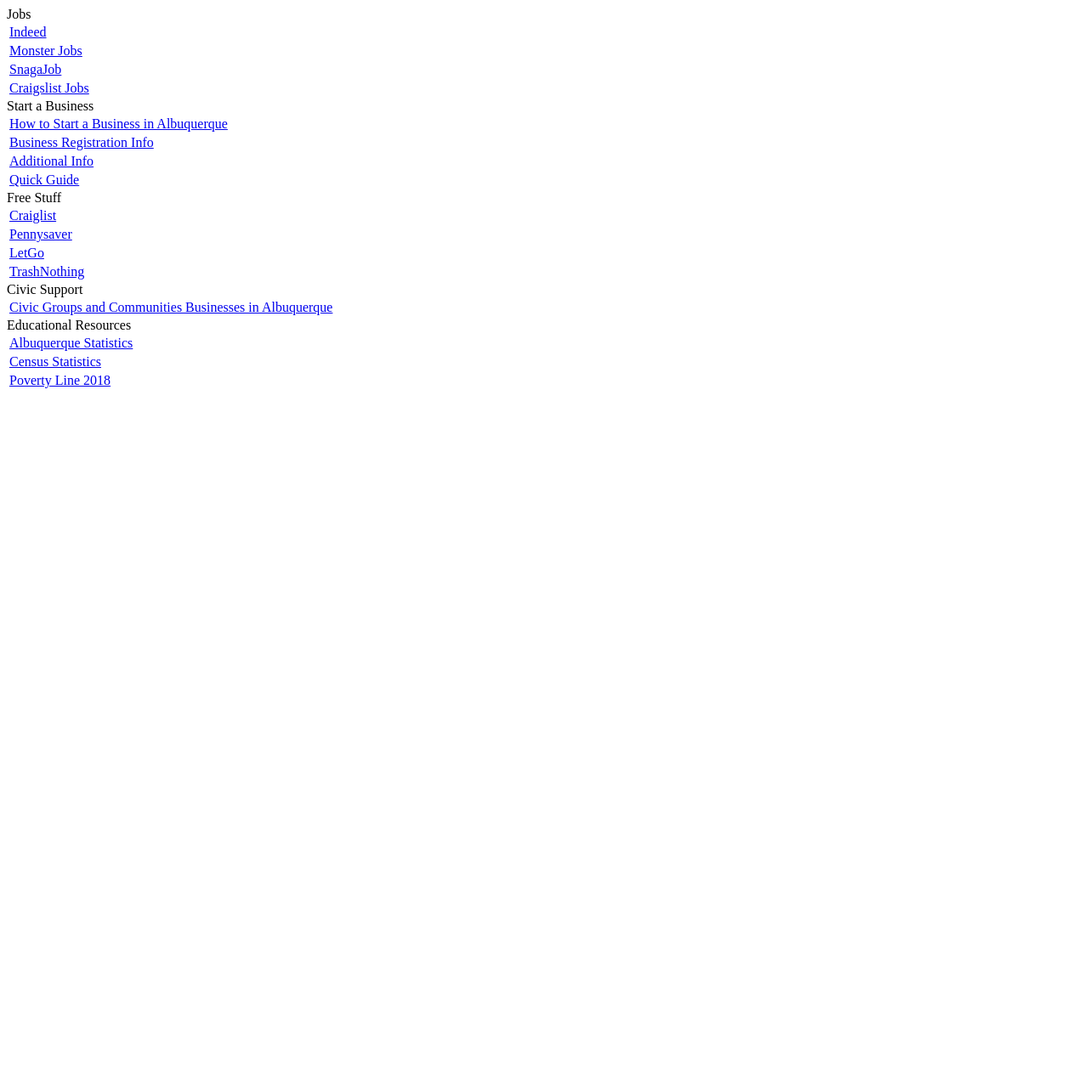
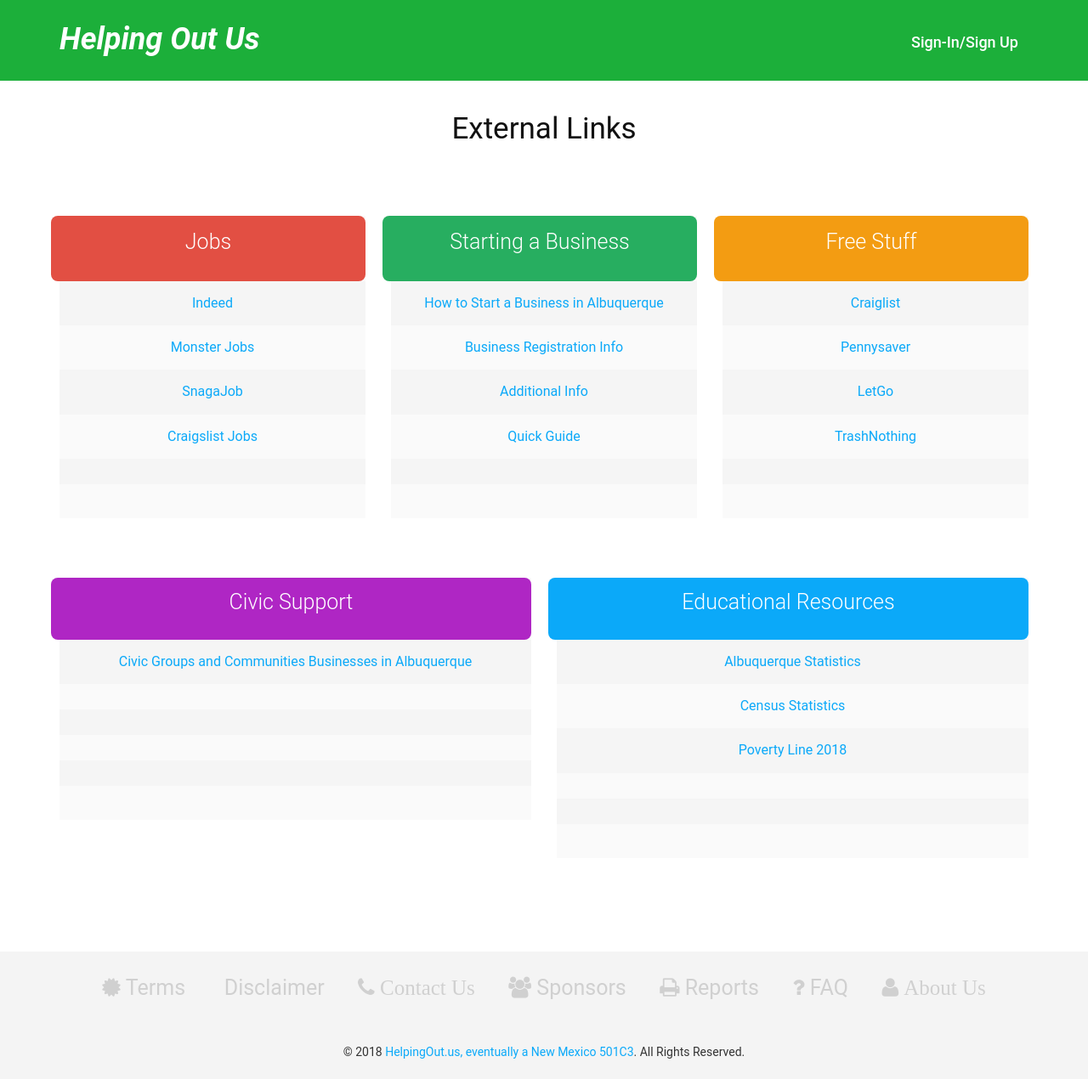
Before and after one commit to agauba5/DDCH4ABQ, a PHP site: page /resources.php in a window 1280 px wide. Shown: the whole page at 85% size. Before the commit the page ends 457 px from the top, so only its background shows below. Run offline with PHP 8.4, Linux system fonts and the light colour scheme.

Commit message:
copied code

```diff
--- a/assets/css/style.css
+++ b/assets/css/style.css
@@ -552,7 +552,7 @@ figure.effect-chico:hover img {
 
 .pricing-area .heading-four,
 .pricing-area .price-four .plan-action .btn-primary {
-  background: #0BA9F9;
+  background: #AF26C4;
 }
 
 .pricing-area .heading-five,
--- a/resources.php
+++ b/resources.php
@@ -1,94 +1,124 @@
-<html>
-    <title>
-        Resources
-    </title>
-    <body>
+<?php
+// Helping out site Index
+// All Rights Reserved, (c) 2018, Anas Gauba, Abdul Gauba, Nathan Schaefer, R. Bruce Pitt
 
+if (!isset($lowerLevel))
+    $lowerLevel = '';
 
-        <table>
-            Jobs
-            <tr>
-                <td><a href="https://www.indeed.com/l-Albuquerque,-NM-jobs.html">Indeed</a></td>
-            </tr>
-            <tr>
-                <td><a href="https://www.monster.com/jobs/l-albuquerque,-nm.aspx">
-                     Monster Jobs</a></td>
-            </tr>
-            <tr>
-                <td><a href="https://www.snagajob.com/job-search/w-albuquerque,+nm">
-                     SnagaJob</a></td>
-            </tr>
-            <tr>
-                <td><a href="https://albuquerque.craigslist.org/">
-                     Craigslist Jobs</a></td>
-            </tr>
+require_once $lowerLevel . 'assets/inc/standard_open.inc.php';
+require_once $lowerLevel . 'assets/inc/standard_header.inc.php';
+?>
 
-        </table>
+<body>
+  <div id="pricing">
+    <div class="container">
+      <div class="text-center">
+        <h3>External Links</h3>
+        <p></p>
+      </div>
 
-        <table>
-            Start a Business
-            <tr>
-              <td><a href="https://www.cabq.gov/economicdevelopment/business-owners/how-to-start-a-business">
-                   How to Start a Business in Albuquerque</a></td>
-            </tr>
-            <tr>
-                <td><a href="https://www.cabq.gov/planning/business-registration-information">
-                     Business Registration Info</a></td>
-            </tr>
-            <tr>
-                <td><a href="http://www.abqchamber.com/Start_a_business.aspx">
-                     Additional Info</a></td>
-            </tr>
-            <tr>
-                <td><a href="https://www.abqjournal.com/992107/quick-guide-to-starting-a-new-business-in-nm.html">
-                     Quick Guide</a></td>
-            </tr>
-        </table>
+      <div class="pricing-area text-center">
+        <div class="row">
+          <div class="col-sm-4 plan price-one wow fadeInDown" data-wow-offset="0" data-wow-delay="0.2s">
+            <ul>
+              <li class="heading-one">
+                <h2>Jobs</h2>
+              </li>
+              <li><a href="https://www.indeed.com/l-Albuquerque,-NM-jobs.html">Indeed</a></li>
+              <li><a href="https://www.monster.com/jobs/l-albuquerque,-nm.aspx">
+                     Monster Jobs</a></li>
+              <li><a href="https://www.snagajob.com/job-search/w-albuquerque,+nm">
+                     SnagaJob</a></li>
+              <li><a href="https://albuquerque.craigslist.org/">
+                     Craigslist Jobs</a></li>
+                     <li></li>
+              <li class="plan-action">
+              </li>
+            </ul>
+          </div>
 
-        <table>
-            Free Stuff
-            <tr>
-                <td><a href="https://albuquerque.craigslist.org/search/zip">
-                        Craiglist</a></td>
-            </tr>
-            <tr>
-                        <td><a href="https://www.pennysaverusa.com/classifieds/merchandise/free-stuff/usa/new-mexico/bernalillo/albuquerque/#!/albuquerque-albuquerque/bernalillo-bernalillo/classifieds-classifieds/free-stuff/https:-https:/merchandise-merchandise/new-mexico/radius-2/usa-usa/www.pennysaverusa.com-www.pennysaverusa.com/">
-                             Pennysaver</a></td>
-            </tr>
-            <tr>
-                <td><a href="https://us.letgo.com/en/i/free-stuff_b19c6af1-a61e-4793-8722-11bcd067436a">
-                     LetGo</a></td>
-            </tr>
-            <tr>
-                <td><a href="https://trashnothing.com/albuquerque-freecycle">
-                     TrashNothing</a></td>
-            </tr>
+          <div class="col-sm-4 plan price-two wow fadeInDown" data-wow-offset="0" data-wow-delay="0.6s">
+            <ul>
+              <li class="heading-two">
+                <h2>Starting a Business</h2>
+              </li>
+              <li><a href="https://www.cabq.gov/economicdevelopment/business-owners/how-to-start-a-business">
+                   How to Start a Business in Albuquerque</a></li>
+              <li><a href="https://www.cabq.gov/planning/business-registration-information">
+                     Business Registration Info</a></li>
+              <li><a href="http://www.abqchamber.com/Start_a_business.aspx">
+                     Additional Info</a></li>
+              <li><a href="https://www.abqjournal.com/992107/quick-guide-to-starting-a-new-business-in-nm.html">
+                     Quick Guide</a></li>
+              <li></li>
+              <li class="plan-action">
+              </li>
+            </ul>
+          </div>
 
-        </table>
+          <div class="col-sm-4 plan price-three wow fadeInDown" data-wow-offset="0" data-wow-delay="0.9s">
+            <ul>
+              <li class="heading-three">
+                <h2>Free Stuff</h2>
+              </li>
+              <li><a href="https://albuquerque.craigslist.org/search/zip">
+                        Craiglist</a></li>
+              <li><a href="https://www.pennysaverusa.com/classifieds/merchandise/free-stuff/usa/new-mexico/bernalillo/albuquerque/#!/albuquerque-albuquerque/bernalillo-bernalillo/classifieds-classifieds/free-stuff/https:-https:/merchandise-merchandise/new-mexico/radius-2/usa-usa/www.pennysaverusa.com-www.pennysaverusa.com/">
+                             Pennysaver</a></li>
+              <li><a href="https://us.letgo.com/en/i/free-stuff_b19c6af1-a61e-4793-8722-11bcd067436a">
+                     LetGo</a></li>
+              <li><a href="https://trashnothing.com/albuquerque-freecycle">
+                     TrashNothing</a></li>
+              <li></li>
+              <li class="plan-action">
+              </li>
+            </ul>
+          </div>
 
-        <table>
-            Civic Support
-            <tr>
-                        <td><a href="https://www.alignable.com/albuquerque-nm/directory/alpha/civic-groups-and-communities">
-                             Civic Groups and Communities Businesses in Albuquerque</a></td>
-            </tr>
-        </table>
+          <div class="col-sm-6 plan price-four wow fadeInLeft">
+            <ul>
+              <li class="heading-four">
+                <h2>Civic Support</h2>
+              </li>
+              <li><a href="https://www.alignable.com/albuquerque-nm/directory/alpha/civic-groups-and-communities">
+                             Civic Groups and Communities Businesses in Albuquerque</a></li>
+              <li></li>
+              <li></li>
+              <li></li>
+              <li></li>
+              <li class="plan-action">
+              </li>
+            </ul>
+          </div>
 
-        <table>
-            Educational Resources
-            <tr>
-                <td><a href="https://datausa.io/profile/geo/albuquerque-nm/">
-                     Albuquerque Statistics</a></td>
-            </tr>
-            <tr>
-                <td><a href="https://www.census.gov/quickfacts/fact/table/albuquerquecitynewmexico/PST045216">
-                     Census Statistics</a></td>
-            </tr>
-            <tr>
-                <td><a href="https://q1medicare.com/q1group/MedicareAdvantagePartD/Blog.php?blog=2018-Federal-Poverty-Level-Guidelines--FPL---2018-LIS-Qualifications-and-Benefits&blog_id=674&frompage=8">
-                     Poverty Line 2018</a></td>
-            </tr>
-        </table>
+          <div class="col-sm-6 plan price-five wow fadeInLeft">
+            <ul>
+              <li class="heading-five">
+                <h2>Educational Resources</h2>
+              </li>
+              <li><a href="https://datausa.io/profile/geo/albuquerque-nm/">
+                     Albuquerque Statistics</a></li>
+              <li><a href="https://www.census.gov/quickfacts/fact/table/albuquerquecitynewmexico/PST045216">
+                     Census Statistics</a></li>
+              <li><a href="https://q1medicare.com/q1group/MedicareAdvantagePartD/Blog.php?blog=2018-Federal-Poverty-Level-Guidelines--FPL---2018-LIS-Qualifications-and-Benefits&blog_id=674&frompage=8">
+                     Poverty Line 2018</a></li>
+              <li></li>
+              <li></li>
+              <li class="plan-action">
+              </li>
+            </ul>
+          </div>
 
-    </body>
-</html>
+        </div>
+      </div>
+      <!--/pricing-area-->
+    </div>
+  </div>
+  <!--/#pricing-->
+
+</body>
+
+<?php
+require_once $lowerLevel . 'assets/inc/standard_footer.inc.php';
+require_once $lowerLevel . 'assets/inc/standard_script.inc.php';
+require_once $lowerLevel . 'assets/inc/standard_close.inc.php';
```
